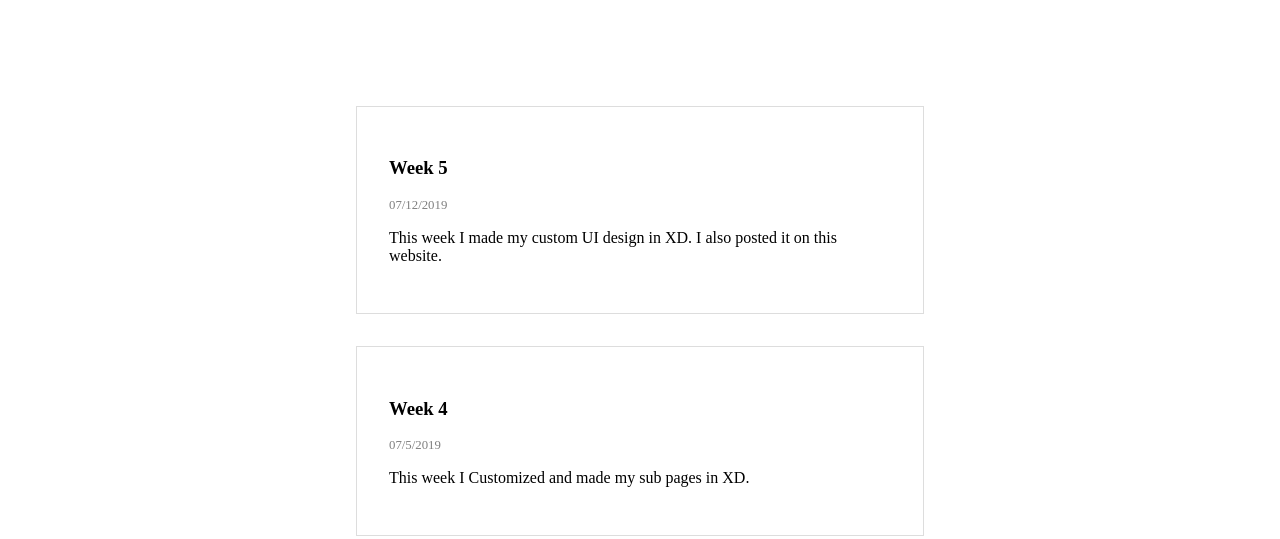
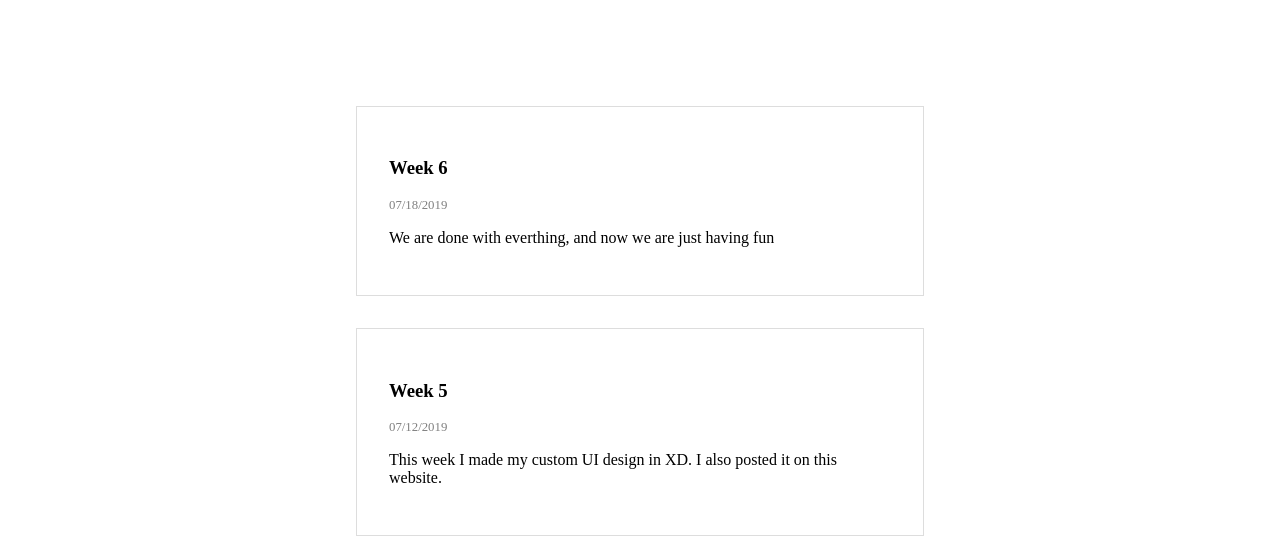
Before and after one commit to iwebstudent19/iwebstudent19.github.io, a plain HTML site: page blog.html in a window 1280 px wide. Shown: the part 371-910 px from the top of the page. Drawn offline with Linux system fonts and the light colour scheme.

Commit message:
final commit

```diff
--- a/blog.html
+++ b/blog.html
@@ -39,6 +39,17 @@
         <section class="blogs">
 
             <section class="blog-archives">
+
+                <article class="blog-entry">
+
+
+
+                    <h3>Week 6</h3>
+                    <div class="date">07/18/2019</div>
+                    <p>We are done with everthing, and now we are just having fun</p>
+                </article>
+
+
 
                 <article class="blog-entry">
 
```
